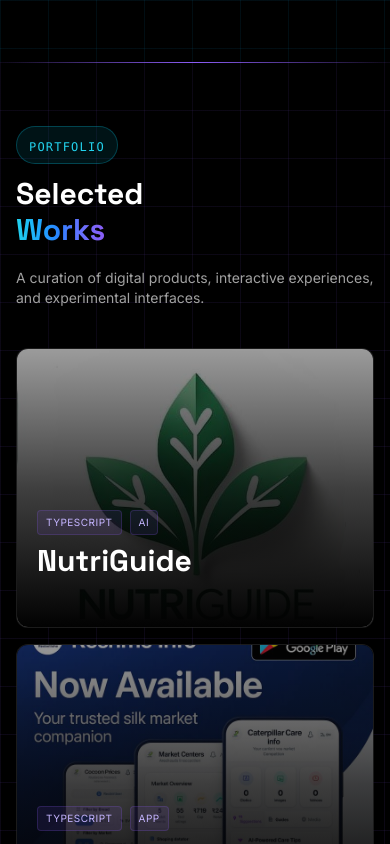
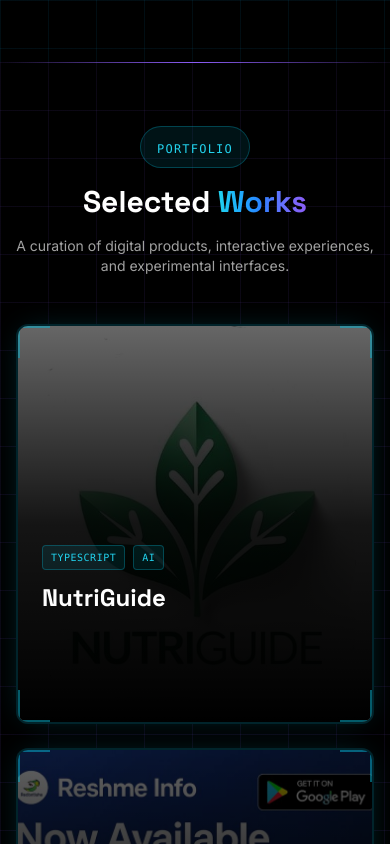
Before and after one commit to NextGenXplorer/nxgportfolio, a Next.js app: page / in a window 390 px wide. Shown: the part 1900-2744 px from the top of the page. Built offline with nearby package versions, Linux system fonts and the light colour scheme.

Commit message:
Redesign: Innovative Work cards with 3D effects and fix Creator mobile margins

```diff
--- a/components/home/Creator.tsx
+++ b/components/home/Creator.tsx
@@ -1,95 +1,111 @@
 "use client";
-import siteData from "@/data/site.json";
 import { Container, Section } from "@/components/ui/Container";
 import { HoloCard } from "@/components/ui/HoloCard";
+import { motion } from "framer-motion";
+import { Code2, Zap } from "lucide-react";
 
 export function Creator() {
+    const admins = [
+        {
+            name: "Manvanth Gowda M",
+            role: "Lead Architect",
+            imgSrc: "/admin-photo.jpg",
+            link: "https://www.instagram.com/appu_kannadigaa",
+            color: "cyan",
+            icon: Code2
+        },
+        {
+            name: "Mithun Gowda B",
+            role: "System Engineer",
+            imgSrc: "/admin-photo-2.jpg",
+            link: "https://mithun50.vercel.app",
+            color: "violet",
+            icon: Zap
+        }
+    ];
+
     return (
         <Section id="creator" className="bg-black border-t border-cyan-500/20 relative overflow-hidden">
             {/* Tech Background */}
             <div className="absolute inset-0">
                 <div className="absolute inset-0 bg-[linear-gradient(to_right,#0ea5e910_1px,transparent_1px),linear-gradient(to_bottom,#0ea5e910_1px,transparent_1px)] bg-[size:3rem_3rem]" />
-                {/* Glowing orbs */}
                 <div className="absolute top-1/2 left-1/4 w-96 h-96 bg-cyan-500/10 rounded-full blur-3xl" />
                 <div className="absolute bottom-1/4 right-1/4 w-96 h-96 bg-violet-500/10 rounded-full blur-3xl" />
             </div>
 
             <Container className="relative z-10">
                 {/* Header */}
-                <div className="text-center max-w-2xl mx-auto mb-12 md:mb-16">
+                <motion.div
+                    initial={{ opacity: 0, y: 20 }}
+                    whileInView={{ opacity: 1, y: 0 }}
+                    viewport={{ once: true }}
+                    className="text-center max-w-2xl mx-auto mb-12 md:mb-16"
+                >
                     <div className="inline-block mb-4 px-4 py-2 rounded-full border border-cyan-500/30 bg-cyan-500/10 backdrop-blur-sm">
                         <span className="text-cyan-400 font-mono text-xs uppercase tracking-widest">
                             System Architects
                         </span>
                     </div>
                     <h2 className="text-3xl sm:text-4xl md:text-5xl font-heading font-bold text-white mb-4 md:mb-6 leading-tight">
-                        Crafted with <br className="hidden sm:block" />
+                        Crafted with{" "}
                         <span className="text-transparent bg-clip-text bg-gradient-to-r from-cyan-400 via-blue-500 to-violet-500">
                             Passion & Precision
                         </span>
                     </h2>
-                    <p className="text-sm sm:text-base md:text-lg text-neutral-400 leading-relaxed">
+                    <p className="text-sm sm:text-base md:text-lg text-neutral-400 leading-relaxed px-4">
                         Meet the creative force driving NextGenX. We are dedicated to pushing the boundaries of what is possible on the web.
                     </p>
-                </div>
+                </motion.div>
 
-                {/* Admin Cards - Mobile Optimized */}
-                <div className="grid grid-cols-1 md:grid-cols-2 gap-8 md:gap-12 max-w-4xl mx-auto">
+                {/* Admin Cards */}
+                <div className="grid grid-cols-1 md:grid-cols-2 gap-8 md:gap-12 max-w-5xl mx-auto px-4">
+                    {admins.map((admin, index) => (
+                        <motion.div
+                            key={admin.name}
+                            initial={{ opacity: 0, y: 30 }}
+                            whileInView={{ opacity: 1, y: 0 }}
+                            viewport={{ once: true }}
+                            transition={{ duration: 0.6, delay: index * 0.2 }}
+                            className="flex items-center justify-center"
+                        >
+                            <a
+                                href={admin.link}
+                                target="_blank"
+                                rel="noopener noreferrer"
+                                className="relative group block w-full max-w-[340px] mx-auto"
+                            >
+                                {/* Outer Container with Padding */}
+                                <div className="relative p-4">
+                                    {/* Tech Glow */}
+                                    <div className={`absolute top-1/2 left-1/2 -translate-x-1/2 -translate-y-1/2 w-[300px] h-[300px] md:w-[380px] md:h-[380px] bg-${admin.color}-500/20 rounded-full blur-[100px] pointer-events-none group-hover:bg-${admin.color}-500/30 transition-colors duration-700`} />
 
-                    {/* Admin 1 - Manvanth */}
-                    <div className="flex items-center justify-center perspective-1000">
-                        <a
-                            href="https://www.instagram.com/appu_kannadigaa"
-                            target="_blank"
-                            rel="noopener noreferrer"
-                            className="relative group block w-full max-w-[320px] mx-auto"
-                        >
-                            {/* Tech Glow */}
-                            <div className="absolute top-1/2 left-1/2 -translate-x-1/2 -translate-y-1/2 w-[280px] h-[280px] md:w-[350px] md:h-[350px] bg-cyan-500/20 rounded-full blur-[80px] md:blur-[100px] pointer-events-none group-hover:bg-cyan-500/30 transition-colors duration-700" />
+                                    {/* Corner Brackets - Larger */}
+                                    <div className={`absolute top-0 left-0 w-12 h-12 border-t-2 border-l-2 border-${admin.color}-500/50 transition-all duration-300 group-hover:border-${admin.color}-500`} />
+                                    <div className={`absolute top-0 right-0 w-12 h-12 border-t-2 border-r-2 border-${admin.color}-500/50 transition-all duration-300 group-hover:border-${admin.color}-500`} />
+                                    <div className={`absolute bottom-0 left-0 w-12 h-12 border-b-2 border-l-2 border-${admin.color}-500/50 transition-all duration-300 group-hover:border-${admin.color}-500`} />
+                                    <div className={`absolute bottom-0 right-0 w-12 h-12 border-b-2 border-r-2 border-${admin.color}-500/50 transition-all duration-300 group-hover:border-${admin.color}-500`} />
 
-                            {/* Border decoration */}
-                            <div className="absolute -top-2 -left-2 w-4 h-4 border-t-2 border-l-2 border-cyan-500/50" />
-                            <div className="absolute -top-2 -right-2 w-4 h-4 border-t-2 border-r-2 border-cyan-500/50" />
-                            <div className="absolute -bottom-2 -left-2 w-4 h-4 border-b-2 border-l-2 border-cyan-500/50" />
-                            <div className="absolute -bottom-2 -right-2 w-4 h-4 border-b-2 border-r-2 border-cyan-500/50" />
+                                    {/* Icon Badge */}
+                                    <div className={`absolute -top-3 left-1/2 -translate-x-1/2 z-30 px-4 py-2 rounded-full border-2 border-${admin.color}-500/50 bg-black group-hover:border-${admin.color}-500 transition-all duration-300`}>
+                                        <admin.icon size={20} className={`text-${admin.color}-400`} />
+                                    </div>
 
-                            <HoloCard
-                                name="Manvanth Gowda M"
-                                role="Admin & Creator"
-                                imgSrc="/admin-photo.jpg"
-                                className="z-10 border-2 border-cyan-500/30 shadow-[0_0_30px_-5px_rgba(6,182,212,0.3)]"
-                            />
-                        </a>
-                    </div>
+                                    {/* HoloCard */}
+                                    <HoloCard
+                                        name={admin.name}
+                                        role={admin.role}
+                                        imgSrc={admin.imgSrc}
+                                        className={`z-10 border-2 border-${admin.color}-500/30 shadow-[0_0_40px_-10px_rgba(6,182,212,0.4)] group-hover:shadow-[0_0_60px_-5px_rgba(6,182,212,0.6)] transition-all duration-500`}
+                                    />
 
-                    {/* Admin 2 - Mithun */}
-                    <div className="flex items-center justify-center perspective-1000">
-                        <a
-                            href="https://mithun50.vercel.app"
-                            target="_blank"
-                            rel="noopener noreferrer"
-                            className="relative group block w-full max-w-[320px] mx-auto"
-                        >
-                            {/* Tech Glow */}
-                            <div className="absolute top-1/2 left-1/2 -translate-x-1/2 -translate-y-1/2 w-[280px] h-[280px] md:w-[350px] md:h-[350px] bg-violet-500/20 rounded-full blur-[80px] md:blur-[100px] pointer-events-none group-hover:bg-violet-500/30 transition-colors duration-700" />
-
-                            {/* Border decoration */}
-                            <div className="absolute -top-2 -left-2 w-4 h-4 border-t-2 border-l-2 border-violet-500/50" />
-                            <div className="absolute -top-2 -right-2 w-4 h-4 border-t-2 border-r-2 border-violet-500/50" />
-                            <div className="absolute -bottom-2 -left-2 w-4 h-4 border-b-2 border-l-2 border-violet-500/50" />
-                            <div className="absolute -bottom-2 -right-2 w-4 h-4 border-b-2 border-r-2 border-violet-500/50" />
-
-                            <HoloCard
-                                name="Mithun Gowda B"
-                                role="Admin & Creator"
-                                imgSrc="/admin-photo-2.jpg"
-                                className="z-10 border-2 border-violet-500/30 shadow-[0_0_30px_-5px_rgba(139,92,246,0.3)]"
-                            />
-                        </a>
-                    </div>
-
+                                    {/* Scan Line */}
+                                    <div className={`absolute inset-0 bg-gradient-to-b from-transparent via-${admin.color}-500/20 to-transparent h-full opacity-0 group-hover:opacity-100 group-hover:translate-y-full transition-all duration-1000 pointer-events-none`} />
+                                </div>
+                            </a>
+                        </motion.div>
+                    ))}
                 </div>
             </Container>
         </Section>
-    )
+    );
 }
--- a/components/home/Work.tsx
+++ b/components/home/Work.tsx
@@ -3,11 +3,10 @@
 import { useState } from "react";
 import projects from "@/data/projects.json";
 import { Container, Section } from "@/components/ui/Container";
-import { Card } from "@/components/ui/Card";
 import { Modal } from "@/components/ui/Modal";
 import { Button } from "@/components/ui/Button";
-import { ExternalLink, ArrowUpRight } from "lucide-react";
-import { cn } from "@/lib/utils";
+import { ExternalLink, Github, ArrowRight } from "lucide-react";
+import { motion } from "framer-motion";
 
 export function Work() {
     const [selectedProject, setSelectedProject] = useState<typeof projects[0] | null>(null);
@@ -22,119 +21,144 @@
 
             <Container className="relative z-10">
                 {/* Header */}
-                <div className="flex flex-col md:flex-row justify-between items-start md:items-end mb-10 md:mb-16">
-                    <div>
-                        <div className="inline-block mb-3 px-3 py-1.5 rounded-full border border-cyan-500/30 bg-cyan-500/10">
+                <motion.div
+                    initial={{ opacity: 0, y: 20 }}
+                    whileInView={{ opacity: 1, y: 0 }}
+                    viewport={{ once: true }}
+                    className="text-center max-w-3xl mx-auto mb-12 md:mb-16"
+                >
+                    <div className="inline-block mb-4 px-4 py-2 rounded-full border border-cyan-500/30 bg-cyan-500/10">
                         <span className="text-cyan-400 font-mono text-xs uppercase tracking-widest">Portfolio</span>
                     </div>
-                        <h2 className="text-3xl sm:text-4xl md:text-6xl font-heading font-bold text-white mb-3 md:mb-4">
-                            Selected <br />
+                    <h2 className="text-3xl sm:text-4xl md:text-6xl font-heading font-bold text-white mb-4">
+                        Selected{" "}
                         <span className="text-transparent bg-clip-text bg-gradient-to-r from-cyan-400 via-blue-500 to-violet-500">
                             Works
                         </span>
                     </h2>
-                    </div>
-                    <p className="text-sm md:text-base text-neutral-400 max-w-sm md:text-right mt-2 md:mt-0 md:pb-2">
+                    <p className="text-sm md:text-base text-neutral-400">
                         A curation of digital products, interactive experiences, and experimental interfaces.
                     </p>
-                </div>
+                </motion.div>
 
-                {/* Mobile-First Grid Layout */}
-                <div className="grid grid-cols-1 md:grid-cols-3 gap-4 md:gap-6 auto-rows-[280px] md:auto-rows-[350px]">
-                    {projects.map((project, i) => (
-                        <Card
+                {/* Projects Grid */}
+                <div className="grid grid-cols-1 md:grid-cols-2 lg:grid-cols-3 gap-6 md:gap-8">
+                    {projects.map((project, index) => (
+                        <motion.div
                             key={project.id}
+                            initial={{ opacity: 0, y: 30 }}
+                            whileInView={{ opacity: 1, y: 0 }}
+                            viewport={{ once: true }}
+                            transition={{ duration: 0.5, delay: index * 0.1 }}
+                            whileHover={{ y: -10 }}
                             onClick={() => setSelectedProject(project)}
-                            className={cn(
-                                "cursor-pointer group relative overflow-hidden transition-all duration-500 hover:scale-[1.02]",
-                                i === 0 || i === 3 ? "md:col-span-2" : "md:col-span-1"
-                            )}
-                            spotlight={true}
+                            className="group cursor-pointer relative"
                         >
-                            {/* Background Image */}
-                            <div className="absolute inset-0 bg-obsidian-900 border-none transition-transform duration-700 group-hover:scale-110">
+                            {/* Card Container */}
+                            <div className="relative h-[400px] rounded-xl overflow-hidden border-2 border-cyan-500/20 bg-black hover:border-cyan-500/50 transition-all duration-500 shadow-[0_0_30px_-10px_rgba(6,182,212,0.3)] hover:shadow-[0_0_50px_-5px_rgba(6,182,212,0.6)]">
+
+                                {/* Corner Brackets */}
+                                <div className="absolute top-0 left-0 w-8 h-8 border-t-2 border-l-2 border-cyan-500/50 z-20" />
+                                <div className="absolute top-0 right-0 w-8 h-8 border-t-2 border-r-2 border-cyan-500/50 z-20" />
+                                <div className="absolute bottom-0 left-0 w-8 h-8 border-b-2 border-l-2 border-cyan-500/50 z-20" />
+                                <div className="absolute bottom-0 right-0 w-8 h-8 border-b-2 border-r-2 border-cyan-500/50 z-20" />
+
+                                {/* Animated Border */}
+                                <div className="absolute inset-0 bg-gradient-to-r from-cyan-500 via-violet-500 to-cyan-500 opacity-0 group-hover:opacity-100 transition-opacity duration-500 blur-xl -z-10" />
+
+                                {/* Image */}
+                                <div className="absolute inset-0">
                                     {project.image && project.image !== "/placeholder-project.jpg" ? (
                                         <Image
                                             src={project.image}
                                             alt={project.title}
                                             fill
-                                        className="object-cover opacity-60 group-hover:opacity-40 transition-opacity"
+                                            className="object-cover opacity-40 group-hover:opacity-60 group-hover:scale-110 transition-all duration-700"
                                         />
                                     ) : (
-                                    <div className="w-full h-full opacity-30 bg-[radial-gradient(#2e1065_1px,transparent_1px)] [background-size:16px_16px]" />
+                                        <div className="w-full h-full bg-gradient-to-br from-cyan-500/10 to-violet-500/10" />
                                     )}
-                                <div className="absolute inset-0 bg-gradient-to-t from-obsidian-950 via-obsidian-950/60 to-transparent z-10" />
+                                    <div className="absolute inset-0 bg-gradient-to-t from-black via-black/80 to-transparent" />
                                 </div>
 
-                            <div className="absolute inset-0 p-5 md:p-8 flex flex-col justify-end z-20">
-                                <div className="transform translate-y-4 group-hover:translate-y-0 transition-transform duration-500">
-                                    <div className="flex items-center justify-between mb-2">
-                                        <div className="flex gap-2">
+                                {/* Scan Line Effect */}
+                                <div className="absolute inset-0 bg-gradient-to-b from-transparent via-cyan-500/10 to-transparent h-32 opacity-0 group-hover:opacity-100 group-hover:translate-y-full transition-all duration-1000" />
+
+                                {/* Content */}
+                                <div className="absolute inset-0 p-6 flex flex-col justify-end z-10">
+                                    {/* Tags */}
+                                    <div className="flex gap-2 mb-3 flex-wrap">
                                         {project.tags.slice(0, 2).map(tag => (
-                                                <span key={tag} className="text-[10px] uppercase tracking-wider text-violet-300 bg-violet-500/10 px-2 py-1 rounded border border-violet-500/20">
+                                            <span key={tag} className="text-[10px] uppercase tracking-wider text-cyan-400 bg-cyan-500/10 px-2 py-1 rounded border border-cyan-500/30 font-mono">
                                                 {tag}
                                             </span>
                                         ))}
                                     </div>
-                                        <ArrowUpRight className="text-white opacity-0 group-hover:opacity-100 transition-opacity" size={20} />
-                                    </div>
-                                    <h3 className="text-3xl font-heading font-bold text-white mb-1 group-hover:text-violet-200 transition-colors">
+
+                                    {/* Title */}
+                                    <h3 className="text-2xl font-heading font-bold text-white mb-2 group-hover:text-cyan-400 transition-colors">
                                         {project.title}
                                     </h3>
-                                    <p className="text-neutral-400 line-clamp-2 text-sm opacity-0 group-hover:opacity-100 transition-opacity delay-75 duration-300">
+
+                                    {/* Description */}
+                                    <p className="text-sm text-neutral-400 line-clamp-2 mb-4 opacity-0 group-hover:opacity-100 transition-opacity duration-300">
                                         {project.description}
                                     </p>
+
+                                    {/* View Button */}
+                                    <div className="flex items-center gap-2 text-cyan-400 font-mono text-sm opacity-0 group-hover:opacity-100 transition-opacity duration-300">
+                                        <span>View Project</span>
+                                        <ArrowRight size={16} className="group-hover:translate-x-1 transition-transform" />
                                     </div>
                                 </div>
-                        </Card>
+                            </div>
+                        </motion.div>
                     ))}
                 </div>
+            </Container>
 
+            {/* Modal */}
             <Modal isOpen={!!selectedProject} onClose={() => setSelectedProject(null)}>
                 {selectedProject && (
                     <div className="space-y-6">
-                            <div className="aspect-video bg-obsidian-900 rounded-xl overflow-hidden relative border border-white/5 shadow-2xl">
-                                <div className="w-full h-full flex items-center justify-center text-white/20 relative">
-                                    {selectedProject.image && selectedProject.image !== "/placeholder-project.jpg" ? (
+                        {selectedProject.image && selectedProject.image !== "/placeholder-project.jpg" && (
+                            <div className="relative w-full h-64 md:h-96 rounded-lg overflow-hidden border-2 border-cyan-500/30">
                                 <Image
                                     src={selectedProject.image}
                                     alt={selectedProject.title}
                                     fill
                                     className="object-cover"
                                 />
-                                    ) : (
-                                        <>
-                                            <div className="absolute inset-0 bg-[linear-gradient(45deg,transparent_25%,rgba(68,68,68,.2)_50%,transparent_75%,transparent_100%)] bg-[length:250%_250%,100%_100%] animate-shimmer opacity-10" />
-                                            <span className="relative z-10 font-mono text-lg tracking-widest uppercase">Preview Unavailable</span>
-                                        </>
+                            </div>
                         )}
-                                </div>
-                            </div>
                         <div>
-                                <div className="flex items-start justify-between mb-6">
-                                    <div>
-                                        <h3 className="text-4xl font-heading font-bold text-white mb-2">{selectedProject.title}</h3>
-                                        <p className="text-violet-400 text-lg">{selectedProject.category}</p>
-                                    </div>
-                                    <Button variant="secondary" onClick={() => window.open(selectedProject.link, '_blank')}>
-                                        Visit Site <ExternalLink size={16} className="ml-2" />
-                                    </Button>
-                                </div>
-                                <p className="text-neutral-300 mb-8 leading-relaxed text-lg border-l-2 border-violet-500/50 pl-6">
-                                    {selectedProject.description}
-                                </p>
-                                <div className="flex flex-wrap gap-2">
+                            <h2 className="text-3xl font-heading font-bold text-white mb-4">{selectedProject.title}</h2>
+                            <p className="text-neutral-400 mb-6">{selectedProject.description}</p>
+                            <div className="flex flex-wrap gap-2 mb-6">
                                 {selectedProject.tags.map(tag => (
-                                        <span key={tag} className="px-3 py-1 rounded-full bg-white/5 border border-white/10 text-sm text-neutral-400">
-                                            #{tag}
+                                    <span key={tag} className="text-xs uppercase tracking-wider text-cyan-400 bg-cyan-500/10 px-3 py-1 rounded border border-cyan-500/30">
+                                        {tag}
                                     </span>
                                 ))}
+                            </div>
+                            <div className="flex gap-4">
+                                {selectedProject.links.live && (
+                                    <Button variant="shimmer" size="lg" onClick={() => window.open(selectedProject.links.live, '_blank')}>
+                                        <ExternalLink size={18} className="mr-2" />
+                                        Live Demo
+                                    </Button>
+                                )}
+                                {selectedProject.links.github && (
+                                    <Button variant="ghost" size="lg" className="border-cyan-500/30 text-cyan-400" onClick={() => window.open(selectedProject.links.github, '_blank')}>
+                                        <Github size={18} className="mr-2" />
+                                        Source Code
+                                    </Button>
+                                )}
                             </div>
                         </div>
                     </div>
                 )}
             </Modal>
-            </Container>
         </Section>
-    )
+    );
 }
```
Lines whose indentation alone changed are shown as unchanged.
